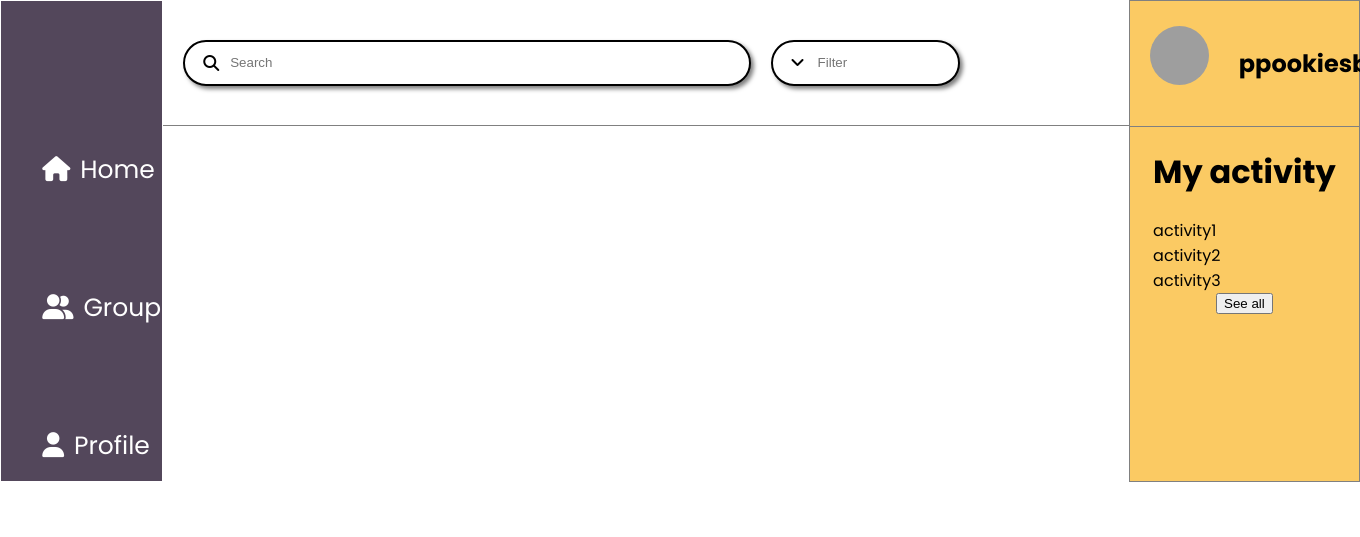
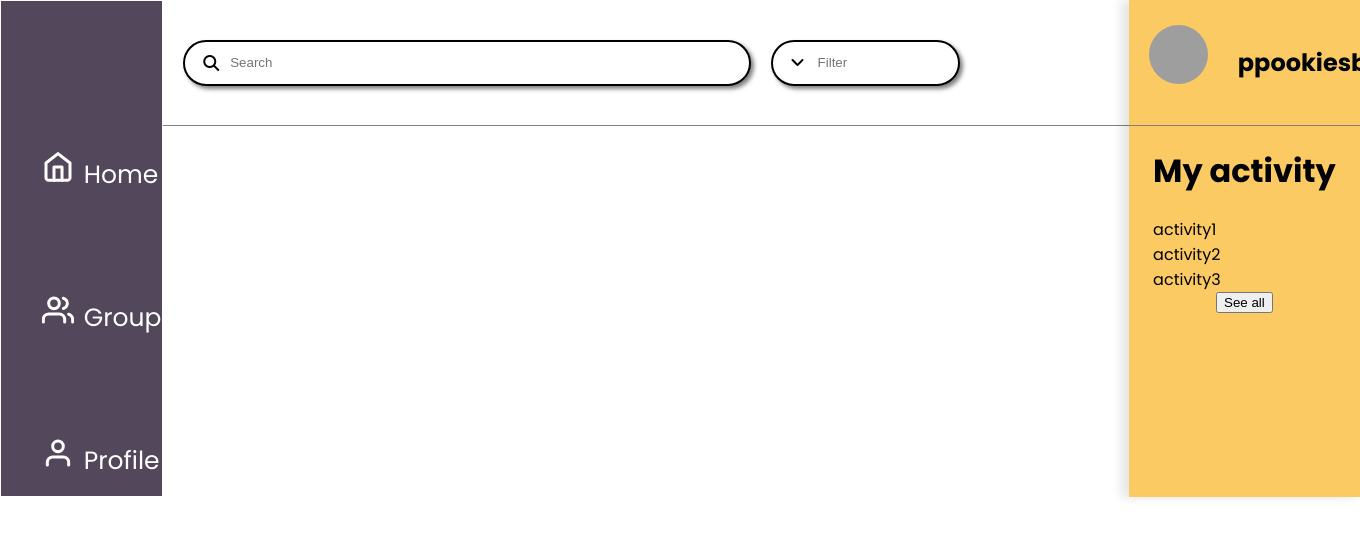
Before and after one commit to Web-Aek-Ae/Social-Media, an ASP.NET Core app: page / in a window 1360 px wide; the page is wider, and only the part inside the window is pictured. Shown: the top 537 px of that part. Run offline with ASP.NET Core 8, Linux system fonts and the light colour scheme; style sheets or scripts are compiled from the project's sources; grey boxes are pictures that could not be loaded.

Commit message:
update navbaricon and shadow

```diff
--- a/Views/Group/Index.cshtml
+++ b/Views/Group/Index.cshtml
@@ -67,9 +67,10 @@
                         18
                     </div>
                     <button id="group-button">join now</button>
-
                 </div>
             </div>
+
+</div>
     </div>
 </div>
 </div>
--- a/Views/Shared/_Layout.cshtml
+++ b/Views/Shared/_Layout.cshtml
@@ -1,24 +1,31 @@
 <!DOCTYPE html>
 <html lang="en">
+
 <head>
     <meta charset="utf-8" />
     <meta name="viewport" content="width=device-width, initial-scale=1.0" />
     <title>@ViewData["Title"] - Social_Media</title>
     <link rel="stylesheet" href="~/css/site.css" asp-append-version="true" />
     <link rel="stylesheet" href="~/Social_Media.styles.css" asp-append-version="true" />
-    <link rel="stylesheet" href="https://cdnjs.cloudflare.com/ajax/libs/font-awesome/6.5.1/css/all.min.css" integrity="sha512-DTOQO9RWCH3ppGqcWaEA1BIZOC6xxalwEsw9c2QQeAIftl+Vegovlnee1c9QX4TctnWMn13TZye+giMm8e2LwA==" crossorigin="anonymous" referrerpolicy="no-referrer" />
+    <link rel="stylesheet" href="https://cdnjs.cloudflare.com/ajax/libs/font-awesome/6.5.1/css/all.min.css"
+        integrity="sha512-DTOQO9RWCH3ppGqcWaEA1BIZOC6xxalwEsw9c2QQeAIftl+Vegovlnee1c9QX4TctnWMn13TZye+giMm8e2LwA=="
+        crossorigin="anonymous" referrerpolicy="no-referrer" />
     <link rel="preconnect" href="https://fonts.googleapis.com%22%3E/">
     <link rel="preconnect" href="https://fonts.gstatic.com/" crossorigin>
-    <link href="https://fonts.googleapis.com/css2?family=Poppins:ital,wght@0,100;0,200;0,300;0,400;0,500;0,600;0,700;0,800;0,900;1,100;1,200;1,300;1,400;1,500;1,600;1,700;1,800;1,900&display=swap" rel="stylesheet">
+    <link
+        href="https://fonts.googleapis.com/css2?family=Poppins:ital,wght@0,100;0,200;0,300;0,400;0,500;0,600;0,700;0,800;0,900;1,100;1,200;1,300;1,400;1,500;1,600;1,700;1,800;1,900&display=swap"
+        rel="stylesheet">
+
     <!-- <link rel="stylesheet" href="~/css/styles.css"/> -->
 </head>
+
 <body>
     <nav class="sidebar">
         <div class="menu">
             <ul>
-                <li><a href="@Url.Action("index", "Home")""><i class="fa-solid fa-house" id="icon"></i></i>Home</a></li>
-                <li><a href="@Url.Action("index", "Group")""><i class="fa-solid fa-user-group" id="icon"></i>Group</a></li>
-                <li><a href="@Url.Action("index", "Profile")""><i class="fa-solid fa-user" id="icon"></i></i>Profile</a></li>
+                <li><a href="@Url.Action("index", "Home")""><img src="@Url.Content("~/src/images/Homeicon.svg")" id="icon">Home</a></li>
+                <li><a href="@Url.Action("index", "Group")""><img src="@Url.Content("~/src/images/Groupicon.svg")" id="icon"></img>Group</a></li>
+                <li><a href="@Url.Action("index", "Profile")""><img src="@Url.Content("~/src/images/Profileicon.svg")" id="icon"></img></i>Profile</a></li>
             </ul>
         </div>
     </nav>
@@ -30,7 +37,8 @@
     <div class="Blog">
         <div class="myprofile">
             <div class="allprofile">
-                <img src="https://media.newyorker.com/photos/59095bb86552fa0be682d9d0/master/pass/Monkey-Selfie.jpg" alt="proflie" >
+                <img src="https://media.newyorker.com/photos/59095bb86552fa0be682d9d0/master/pass/Monkey-Selfie.jpg"
+                    alt="proflie">
                 <h2>ppookiesbubu</h2>
             </div>
         </div>
@@ -48,4 +56,5 @@
     <script src="~/js/site.js" asp-append-version="true"></script>
     @await RenderSectionAsync("Scripts", required: false)
 </body>
+
 </html>
--- a/wwwroot/css/site.css
+++ b/wwwroot/css/site.css
@@ -8,13 +8,7 @@
   }
 }
 
-.btn:focus,
-.btn:active:focus,
-.btn-link.nav-link:focus,
-.form-control:focus,
-.form-check-input:focus {
-  box-shadow: 0 0 0 0.1rem white, 0 0 0 0.25rem #258cfb;
-}
+
 
 html {
   position: relative;
@@ -65,10 +59,12 @@
 }
 
 .Blog{
+  position: sticky;
+  top: 0;
   display: flex;
   flex-direction: column;
   align-items: center;
-  border: 1px solid grey;
+  box-shadow: -7px 0px 10px 1px rgba(0, 0, 0, 0.1);
   background-color: #FBCA63;
 }
 
```
Also changed, not shown: wwwroot/css/group.css (+20 -0 lines), wwwroot/src/images/Groupicon.svg (added), wwwroot/src/images/Homeicon.svg (added), wwwroot/src/images/Profileicon.svg (added), 3 other files.
